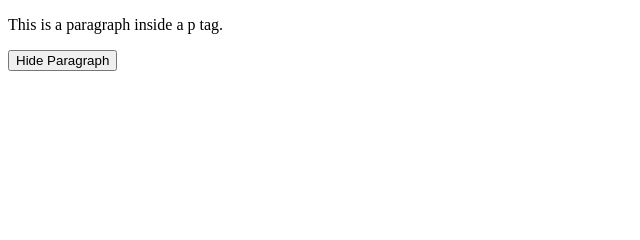
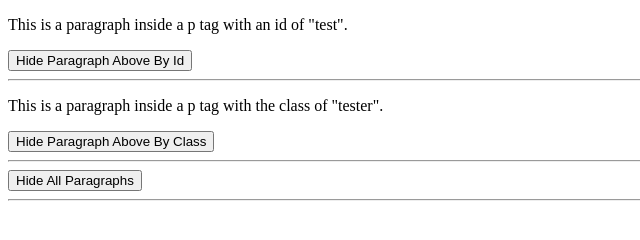
Before and after one commit to drewgoodman/jQuery-practice, a plain HTML site: page index.html in a window 1280 px wide. Shown: the whole page, without its empty margins (0-640 px from the left). Drawn offline with nearby package versions, Linux system fonts and the light colour scheme.

Commit message:
selector options

```diff
--- a/index.html
+++ b/index.html
@@ -9,14 +9,29 @@
 </head>
 
 <body>
-    <p id="test">This is a paragraph inside a p tag.</p>
-    <button>Hide Paragraph</button>
+    <p id="test">This is a paragraph inside a p tag with an id of "test".</p>
+    <button id="test-btn">Hide Paragraph Above By Id</button>
+    <hr>
+    <p class="tester">This is a paragraph inside a p tag with the class of "tester".</p>
+    <button id="test-class-btn">Hide Paragraph Above By Class</button>
+    <hr>
+    <button id="test-all-p">Hide All Paragraphs</button>
+    <hr>
+
+
 </body>
 <script>
     $(document).ready(function(){
 
-        $("button").click(function() {
+        $("#test-btn").click(function() {
             $("#test").hide();
+        });
+
+        $("#test-class-btn").click(function() {
+            $(".tester").hide();
+        });
+        $("#test-all-p").click(function(){
+            $("p").hide();
         })
 
     });
```
